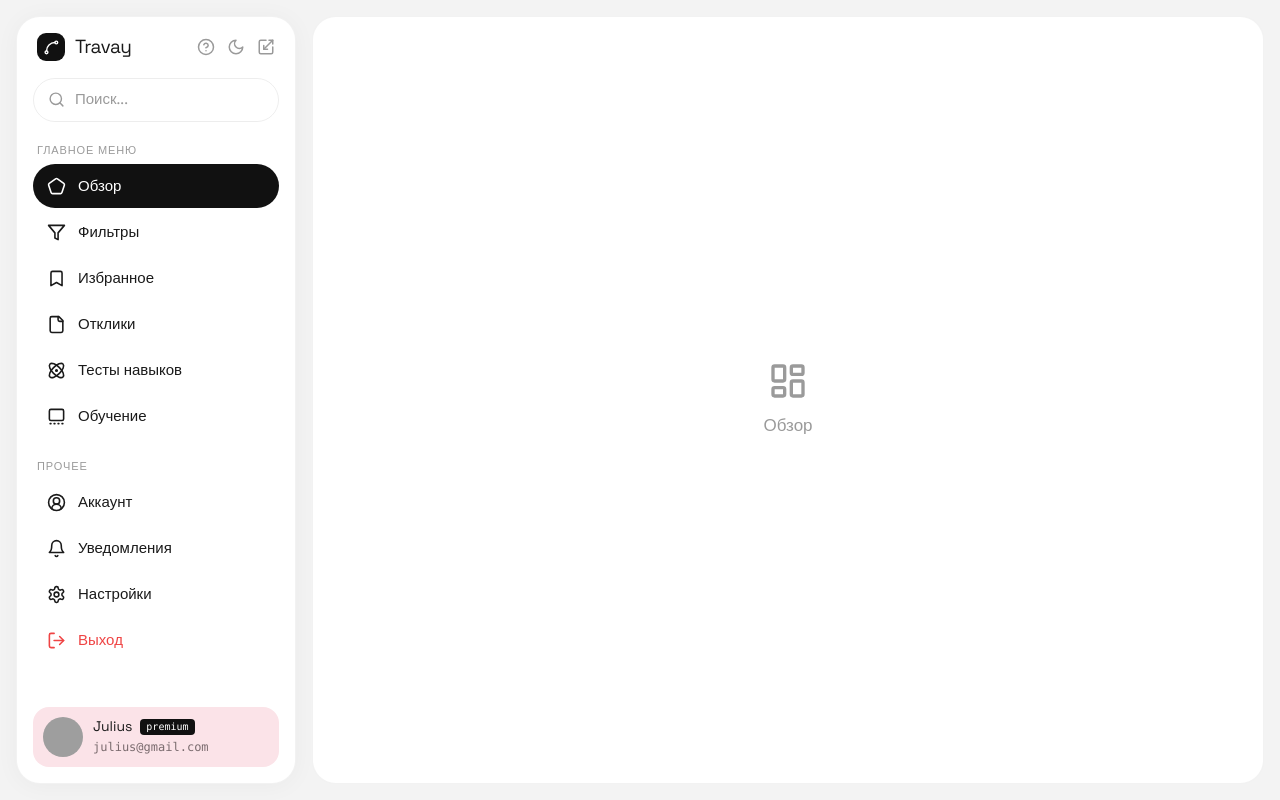
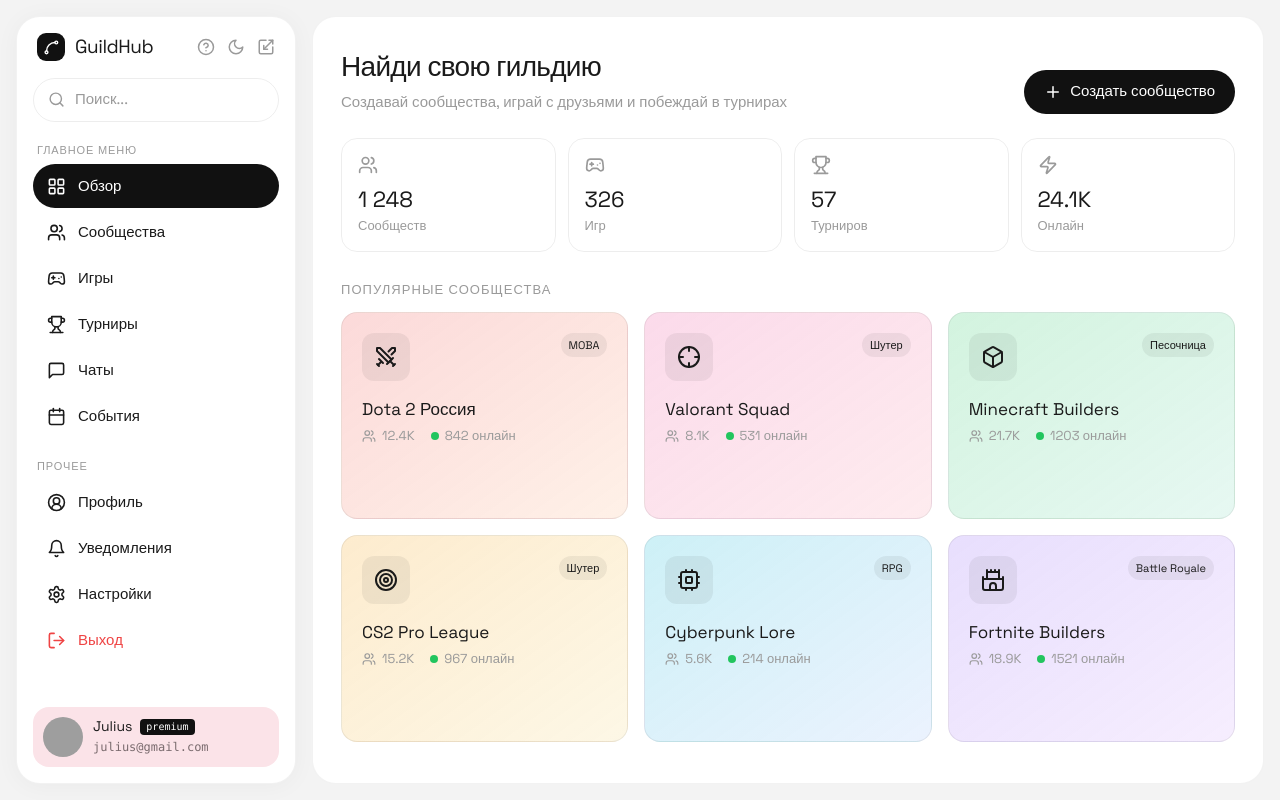
Before and after one commit to pr-poehali-dev/clean-project-creation, a React (Vite) app: page / in a window 1280 px wide. Built offline with nearby package versions, Linux system fonts and the light colour scheme; grey boxes are pictures that could not be loaded.

Commit message:
feat: gaming community platform

```diff
--- a/src/pages/Index.tsx
+++ b/src/pages/Index.tsx
@@ -5,18 +5,27 @@ const AVATAR =
   'https://cdn.poehali.dev/projects/0b0686e1-0368-4333-82d7-e68c465aed2e/bucket/3e4aeea1-36ab-478f-bb7f-78e2fe00b6cc.jpg';
 
 const mainMenu = [
-  { icon: 'Pentagon', label: 'Обзор' },
-  { icon: 'Filter', label: 'Фильтры' },
-  { icon: 'Bookmark', label: 'Избранное' },
-  { icon: 'File', label: 'Отклики' },
-  { icon: 'Atom', label: 'Тесты навыков' },
-  { icon: 'GalleryThumbnails', label: 'Обучение', fallback: 'SquarePlus' },
+  { icon: 'LayoutGrid', label: 'Обзор' },
+  { icon: 'Users', label: 'Сообщества' },
+  { icon: 'Gamepad2', label: 'Игры' },
+  { icon: 'Trophy', label: 'Турниры' },
+  { icon: 'MessageSquare', label: 'Чаты' },
+  { icon: 'Calendar', label: 'События' },
 ];
 
 const others = [
-  { icon: 'CircleUserRound', label: 'Аккаунт' },
+  { icon: 'CircleUserRound', label: 'Профиль' },
   { icon: 'Bell', label: 'Уведомления' },
   { icon: 'Settings', label: 'Настройки' },
+];
+
+const communities = [
+  { name: 'Dota 2 Россия', members: '12.4K', tag: 'MOBA', online: 842, color: 'from-red-500/20 to-orange-500/10', icon: 'Swords' },
+  { name: 'Valorant Squad', members: '8.1K', tag: 'Шутер', online: 531, color: 'from-pink-500/20 to-rose-500/10', icon: 'Crosshair' },
+  { name: 'Minecraft Builders', members: '21.7K', tag: 'Песочница', online: 1203, color: 'from-green-500/20 to-emerald-500/10', icon: 'Box' },
+  { name: 'CS2 Pro League', members: '15.2K', tag: 'Шутер', online: 967, color: 'from-amber-500/20 to-yellow-500/10', icon: 'Target' },
+  { name: 'Cyberpunk Lore', members: '5.6K', tag: 'RPG', online: 214, color: 'from-cyan-500/20 to-blue-500/10', icon: 'Cpu' },
+  { name: 'Fortnite Builders', members: '18.9K', tag: 'Battle Royale', online: 1521, color: 'from-violet-500/20 to-purple-500/10', icon: 'Castle' },
 ];
 
 const Logo = ({ size = 26, dark }: { size?: number; dark?: boolean }) => (
@@ -62,7 +71,7 @@ const Index = () => {
           <div className="flex items-center gap-2.5">
             <Logo size={28} dark={dark} />
             {!collapsed && (
-              <span className={`text-[19px] font-600 tracking-tight ${t.text}`}>Travay</span>
+              <span className={`text-[19px] font-600 tracking-tight ${t.text}`}>GuildHub</span>
             )}
           </div>
           {!collapsed && (
@@ -194,12 +203,86 @@ const Index = () => {
 
       {/* MAIN AREA */}
       <main
-        className={`flex-1 h-full rounded-3xl border flex items-center justify-center transition-colors ${t.panel}`}
+        className={`flex-1 h-full rounded-3xl border transition-colors overflow-y-auto ${t.panel}`}
       >
-        <div className={`text-center ${t.muted}`}>
-          <Icon name="LayoutDashboard" size={40} className="mx-auto mb-3" />
-          <p className="text-[17px] font-500">{active}</p>
-        </div>
+        {active === 'Обзор' || active === 'Сообщества' ? (
+          <div className="p-7">
+            {/* Hero */}
+            <div className="flex items-end justify-between flex-wrap gap-4 mb-6">
+              <div>
+                <h1 className={`text-[28px] font-700 tracking-tight ${t.text}`}>
+                  Найди свою гильдию
+                </h1>
+                <p className={`text-[15px] mt-1 ${t.muted}`}>
+                  Создавай сообщества, играй с друзьями и побеждай в турнирах
+                </p>
+              </div>
+              <button className={`flex items-center gap-2 h-11 px-5 rounded-full font-500 text-[15px] ${t.activeBtn}`}>
+                <Icon name="Plus" size={18} />
+                Создать сообщество
+              </button>
+            </div>
+
+            {/* Stats */}
+            <div className="grid grid-cols-2 md:grid-cols-4 gap-3 mb-7">
+              {[
+                { icon: 'Users', label: 'Сообществ', value: '1 248' },
+                { icon: 'Gamepad2', label: 'Игр', value: '326' },
+                { icon: 'Trophy', label: 'Турниров', value: '57' },
+                { icon: 'Zap', label: 'Онлайн', value: '24.1K' },
+              ].map((s) => (
+                <div key={s.label} className={`rounded-2xl border p-4 ${t.border}`}>
+                  <Icon name={s.icon} size={20} className={t.muted} />
+                  <div className={`text-[22px] font-700 mt-2 ${t.text}`}>{s.value}</div>
+                  <div className={`text-[13px] ${t.muted}`}>{s.label}</div>
+                </div>
+              ))}
+            </div>
+
+            {/* Communities grid */}
+            <h2 className={`text-[13px] tracking-[0.08em] font-500 mb-3 ${t.muted}`}>
+              ПОПУЛЯРНЫЕ СООБЩЕСТВА
+            </h2>
+            <div className="grid grid-cols-1 sm:grid-cols-2 xl:grid-cols-3 gap-4">
+              {communities.map((c) => (
+                <div
+                  key={c.name}
+                  className={`group relative rounded-2xl border p-5 transition-all hover:-translate-y-1 cursor-pointer ${t.border} bg-gradient-to-br ${c.color}`}
+                >
+                  <div className="flex items-start justify-between mb-4">
+                    <div className={`w-12 h-12 rounded-xl flex items-center justify-center ${dark ? 'bg-white/10' : 'bg-black/[0.06]'}`}>
+                      <Icon name={c.icon} size={24} className={t.text} />
+                    </div>
+                    <span className={`text-[11px] font-500 px-2 py-1 rounded-full ${dark ? 'bg-white/10 text-white' : 'bg-black/[0.06] text-[#1a1a1a]'}`}>
+                      {c.tag}
+                    </span>
+                  </div>
+                  <h3 className={`text-[17px] font-600 mb-1 ${t.text}`}>{c.name}</h3>
+                  <div className={`flex items-center gap-4 text-[13px] ${t.muted}`}>
+                    <span className="flex items-center gap-1.5">
+                      <Icon name="Users" size={14} />
+                      {c.members}
+                    </span>
+                    <span className="flex items-center gap-1.5">
+                      <span className="w-2 h-2 rounded-full bg-green-500" />
+                      {c.online} онлайн
+                    </span>
+                  </div>
+                  <button className={`mt-4 w-full h-9 rounded-full text-[14px] font-500 transition-colors ${t.activeBtn} opacity-0 group-hover:opacity-100`}>
+                    Вступить
+                  </button>
+                </div>
+              ))}
+            </div>
+          </div>
+        ) : (
+          <div className="h-full flex items-center justify-center">
+            <div className={`text-center ${t.muted}`}>
+              <Icon name="Gamepad2" size={40} className="mx-auto mb-3" />
+              <p className="text-[17px] font-500">{active}</p>
+            </div>
+          </div>
+        )}
       </main>
     </div>
   );
```
